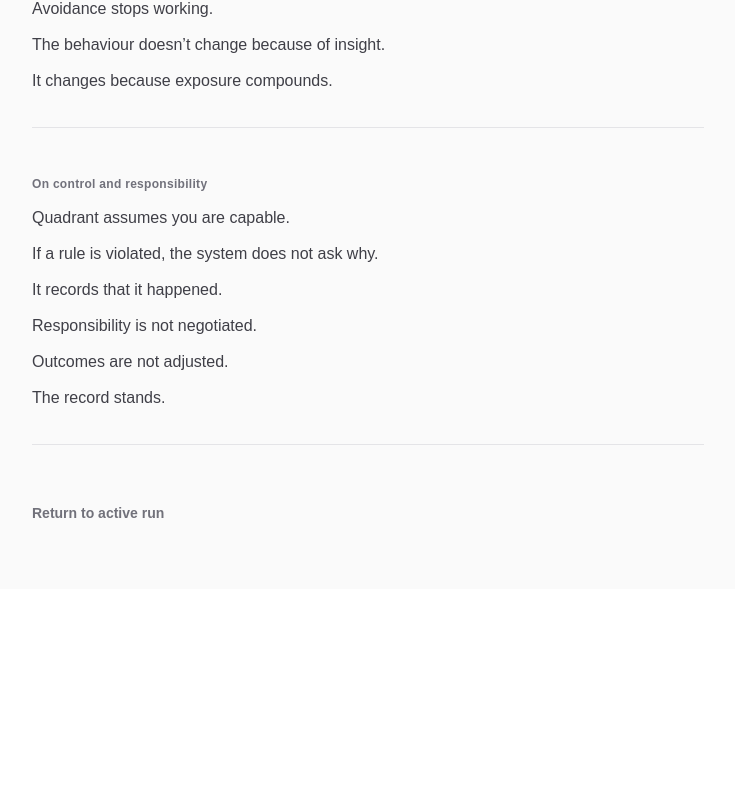
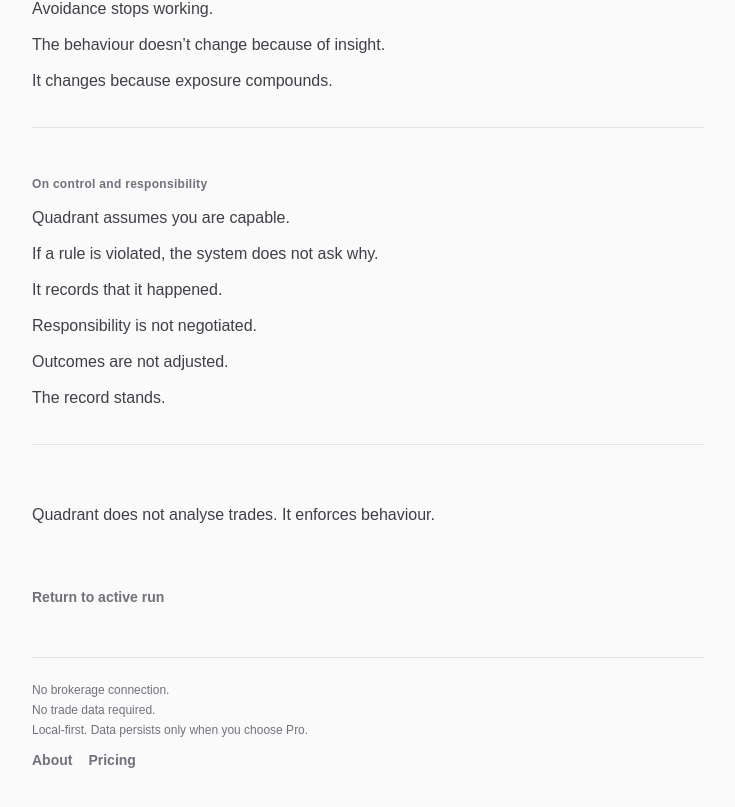
Before and after one commit to bbyjae-django-lab/quadrant, a Next.js app: page /about in a window 1280 px wide. Shown: the part 1964-2771 px from the top of the page, without its empty margins (272-1007 px from the left). Before the commit the page ends 2553 px from the top, so only its background shows below. Built offline with nearby package versions, Linux system fonts and the light colour scheme.

Commit message:
Trust signals + footer discipline (lightweight, non-invasive)

```diff
--- a/app/about/page.tsx
+++ b/app/about/page.tsx
@@ -114,6 +114,10 @@
           </div>
         </section>
 
+        <div className="space-y-3 pt-2 text-base leading-7 text-zinc-700">
+          <p>Quadrant does not analyse trades. It enforces behaviour.</p>
+        </div>
+
         <div className="pt-2">
           <a
             href="/dashboard"
@@ -123,6 +127,21 @@
           </a>
         </div>
       </main>
+      <footer className="mx-auto mt-[var(--space-12)] w-full max-w-2xl border-t border-[var(--border-color)] pt-[var(--space-6)] text-xs text-zinc-500">
+        <div className="space-y-1">
+          <p>No brokerage connection.</p>
+          <p>No trade data required.</p>
+          <p>Local-first. Data persists only when you choose Pro.</p>
+        </div>
+        <div className="mt-3 flex gap-4">
+          <a href="/about" className="btn-tertiary text-xs">
+            About
+          </a>
+          <a href="/pricing" className="btn-tertiary text-xs">
+            Pricing
+          </a>
+        </div>
+      </footer>
     </div>
   );
 }
--- a/app/page.tsx
+++ b/app/page.tsx
@@ -165,6 +165,21 @@
           </p>
         </section>
       </main>
+      <footer className="mx-auto mt-[var(--space-12)] w-full max-w-4xl border-t border-[var(--border-color)] pt-[var(--space-6)] text-xs text-zinc-500">
+        <div className="space-y-1">
+          <p>No brokerage connection.</p>
+          <p>No trade data required.</p>
+          <p>Local-first. Data persists only when you choose Pro.</p>
+        </div>
+        <div className="mt-3 flex gap-4">
+          <a href="/about" className="btn-tertiary text-xs">
+            About
+          </a>
+          <a href="/pricing" className="btn-tertiary text-xs">
+            Pricing
+          </a>
+        </div>
+      </footer>
     </div>
   );
 }
```
